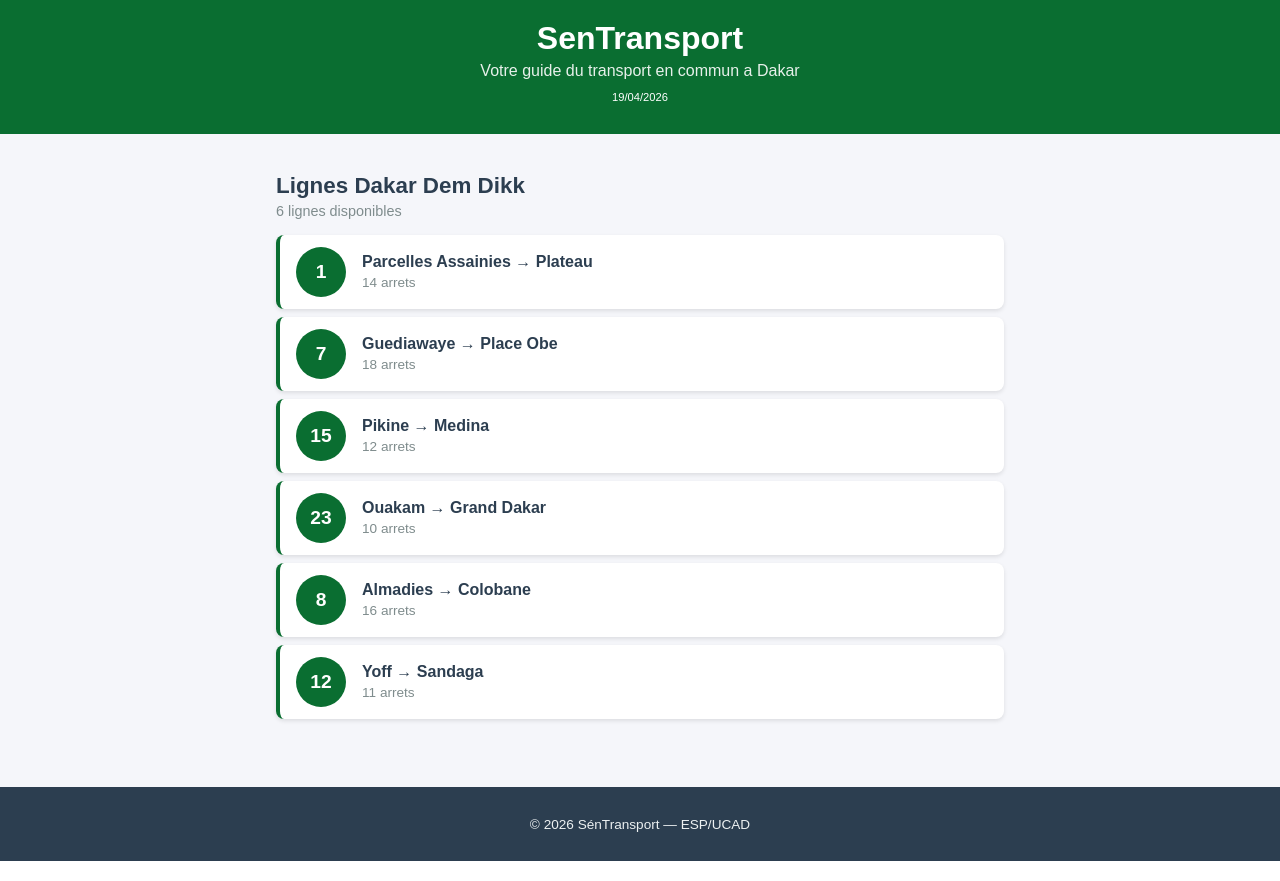
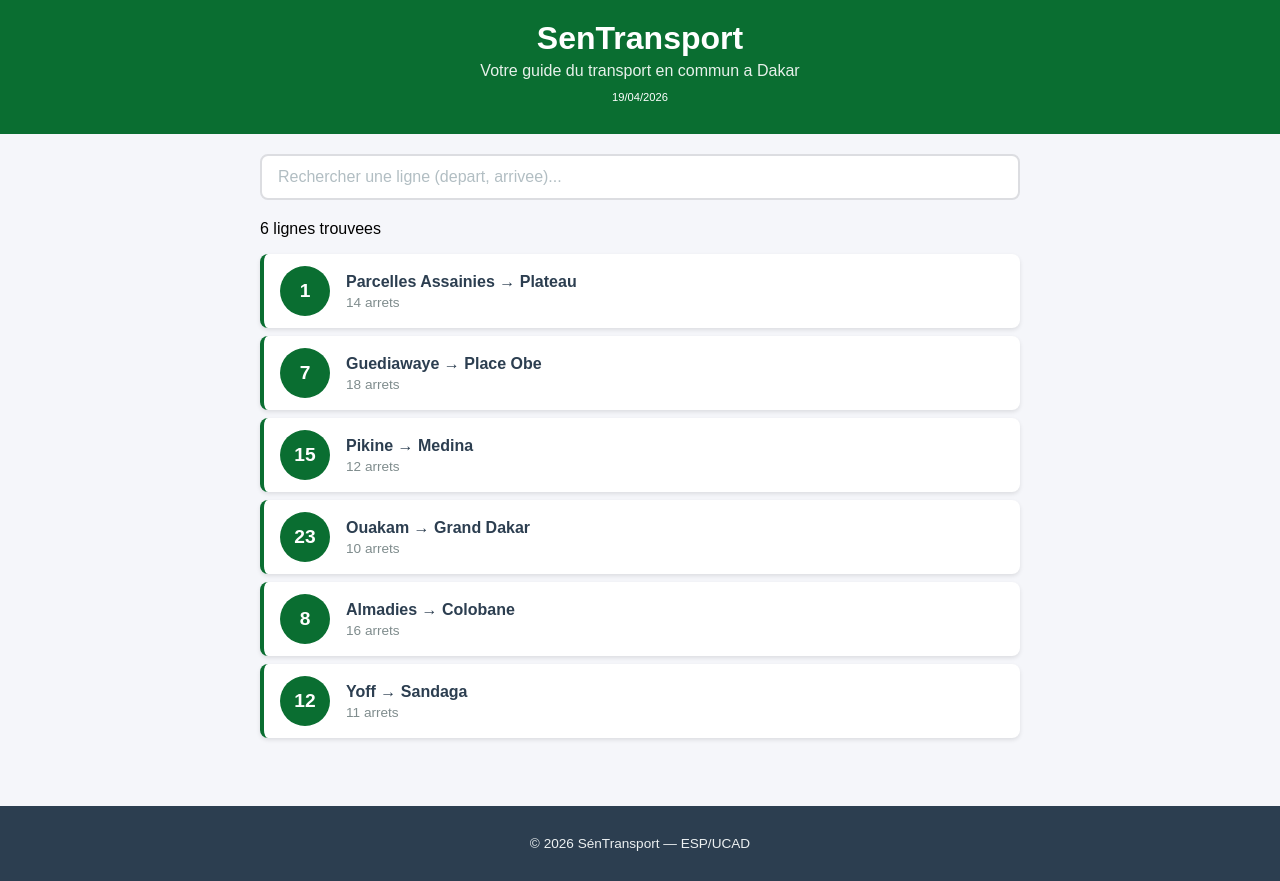
Before and after one commit to Diarra113/sentransport, a React (Create React App) app: page / in a window 1280 px wide. Built offline with nearby package versions, Linux system fonts and the light colour scheme.

Commit message:
Lab 3 : etat, recherche et selection de lignes

```diff
--- a/src/App.css
+++ b/src/App.css
@@ -16,7 +16,18 @@
 }
 
 @media (max-width: 600px) {
-  .contenu {
-    padding: 12px;
-  }
+    .contenu {
+        padding: 12px;
+    }
+
+    .ligne-bus {
+        padding: 10px 12px;
+    }
+
+    .ligne-numero {
+        width: 40px;
+        height: 40px;
+        font-size: 1rem;
+        margin-right: 12px;
+    }
 }
--- a/src/App.js
+++ b/src/App.js
@@ -1,23 +1,80 @@
+import { useState } from 'react';
 import './App.css';
 import Header from './Header';
-import ListeLignes from './ListeLignes';
+import Recherche from './Recherche';
+import LigneBus from './LigneBus';
+import DetailLigne from './DetailLigne';
 import Footer from './Footer';
 
 function App() {
+  const [recherche, setRecherche] = useState("");
+  const [ligneSelectionnee, setLigneSelectionnee] = useState(null);
+
   const lignes = [
-    { id: 1, numero: "1",  depart: "Parcelles Assainies", arrivee: "Plateau",     arrets: 14 },
-    { id: 2, numero: "7",  depart: "Guediawaye",          arrivee: "Place Obe",   arrets: 18 },
-    { id: 3, numero: "15", depart: "Pikine",              arrivee: "Medina",      arrets: 12 },
-    { id: 4, numero: "23", depart: "Ouakam",              arrivee: "Grand Dakar", arrets: 10 },
-    { id: 5, numero: "8",  depart: "Almadies",            arrivee: "Colobane",    arrets: 16 },
-    { id: 6, numero: "12", depart: "Yoff",                arrivee: "Sandaga",     arrets: 11 },
+    { id: 1, numero: "1", depart: "Parcelles Assainies",
+      arrivee: "Plateau", arrets: 14,
+      listeArrets: ["Parcelles U14", "Parcelles U10",
+        "Camberene", "Patte d'Oie", "Grand Dakar",
+        "Colobane", "Ponty", "Plateau"] },
+    { id: 2, numero: "7", depart: "Guediawaye",
+      arrivee: "Place Obe", arrets: 18,
+      listeArrets: ["Guediawaye", "Pikine", "Thiaroye",
+        "Keur Massar", "Grand Yoff", "Parcelles",
+        "Liberte 6", "Place Obe"] },
+    { id: 3, numero: "15", depart: "Pikine",
+      arrivee: "Medina", arrets: 12,
+      listeArrets: ["Pikine Centre", "Thiaroye Gare",
+        "Hann", "Colobane", "Fass", "Medina"] },
+    { id: 4, numero: "23", depart: "Ouakam",
+      arrivee: "Grand Dakar", arrets: 10,
+      listeArrets: ["Ouakam Village", "Mermoz", "Fann",
+        "Point E", "Liberte 5", "Grand Dakar"] },
+    { id: 5, numero: "8", depart: "Almadies",
+      arrivee: "Colobane", arrets: 16,
+      listeArrets: ["Almadies", "Ngor", "Yoff",
+        "Ouest Foire", "Liberte 6", "Colobane"] },
+    { id: 6, numero: "12", depart: "Yoff",
+      arrivee: "Sandaga", arrets: 11,
+      listeArrets: ["Yoff Village", "Aeroport LSS",
+        "Parcelles U17", "Grand Yoff", "HLM", "Sandaga"] },
   ];
+
+  const lignesFiltrees = lignes.filter(l =>
+    l.depart.toLowerCase().includes(recherche.toLowerCase()) ||
+    l.arrivee.toLowerCase().includes(recherche.toLowerCase()) ||
+    l.numero.includes(recherche)
+  );
+
+  function handleClickLigne(ligne) {
+    if (ligneSelectionnee && ligneSelectionnee.id === ligne.id) {
+      setLigneSelectionnee(null);
+    } else {
+      setLigneSelectionnee(ligne);
+    }
+  }
 
   return (
     <div className="App">
       <Header />
       <main className="contenu">
-        <ListeLignes lignes={lignes} />
+        <Recherche valeur={recherche} onChange={setRecherche} />
+        <p className="resultat-recherche">
+          {lignesFiltrees.length} ligne
+          {lignesFiltrees.length > 1 ? 's' : ''} trouvee
+          {lignesFiltrees.length > 1 ? 's' : ''}
+        </p>
+        {lignesFiltrees.map(ligne => (
+          <LigneBus
+            key={ligne.id}
+            numero={ligne.numero}
+            depart={ligne.depart}
+            arrivee={ligne.arrivee}
+            arrets={ligne.arrets}
+            estSelectionnee={ligneSelectionnee && ligneSelectionnee.id === ligne.id}
+            onClick={() => handleClickLigne(ligne)}
+          />
+        ))}
+        {ligneSelectionnee && <DetailLigne ligne={ligneSelectionnee} />}
       </main>
       <Footer />
     </div>
--- /dev/null
+++ b/src/DetailLigne.css
@@ -0,0 +1,67 @@
+.detail-ligne {
+  background-color: #ffffff;
+  border: 2px solid #0a6e31;
+  border-radius: 8px;
+  padding: 20px;
+  margin-top: 16px;
+  animation: slideDown 0.3s ease;
+}
+
+@keyframes slideDown {
+  from { opacity: 0; transform: translateY(-10px); }
+  to   { opacity: 1; transform: translateY(0); }
+}
+
+.detail-titre {
+  color: #0a6e31;
+  margin: 0 0 8px 0;
+  font-size: 1.2rem;
+}
+
+.detail-info {
+  color: #7f8c8d;
+  margin: 0 0 16px 0;
+  font-size: 0.9rem;
+}
+
+.detail-arrets h4 {
+  color: #2c3e50;
+  margin: 0 0 8px 0;
+}
+
+.detail-liste {
+  list-style: none;
+  padding: 0;
+  margin: 0;
+}
+
+.detail-arret {
+  display: flex;
+  align-items: center;
+  padding: 8px 0;
+  border-bottom: 1px solid #f0f0f0;
+}
+
+.detail-arret:last-child {
+  border-bottom: none;
+}
+
+.arret-numero {
+  background-color: #0a6e31;
+  color: white;
+  width: 28px;
+  height: 28px;
+  border-radius: 50%;
+  display: flex;
+  align-items: center;
+  justify-content: center;
+  font-size: 0.8rem;
+  font-weight: bold;
+  margin-right: 12px;
+  flex-shrink: 0;
+}
+
+.arret-nom {
+  color: #2c3e50;
+  font-size: 0.95rem;
+}
--- /dev/null
+++ b/src/DetailLigne.js
@@ -0,0 +1,28 @@
+import './DetailLigne.css';
+
+function DetailLigne({ ligne }) {
+  return (
+    <div className="detail-ligne">
+      <h3 className="detail-titre">
+        Ligne {ligne.numero} : {ligne.depart} &rarr;
+        {ligne.arrivee}
+      </h3>
+      <p className="detail-info">
+        {ligne.arrets} arrets sur ce trajet
+      </p>
+      <div className="detail-arrets">
+        <h4>Arrets principaux :</h4>
+        <ul className="detail-liste">
+          {ligne.listeArrets.map((arret, index) => (
+            <li key={index} className="detail-arret">
+              <span className="arret-numero">{index + 1}</span>
+              <span className="arret-nom">{arret}</span>
+            </li>
+          ))}
+        </ul>
+      </div>
+    </div>
+  );
+}
+
+export default DetailLigne;
--- a/src/LigneBus.css
+++ b/src/LigneBus.css
@@ -47,3 +47,12 @@
   color: #7f8c8d;
   margin-top: 4px;
 }
+
+.ligne-bus-active {
+  border-left: 4px solid #e67e22;
+  background-color: #fef9f3;
+}
+
+.ligne-bus-active .ligne-numero {
+  background-color: #e67e22;
+}
--- a/src/LigneBus.js
+++ b/src/LigneBus.js
@@ -1,8 +1,11 @@
 import './LigneBus.css';
 
-function LigneBus({ numero, depart, arrivee, arrets }) {
+function LigneBus({ numero, depart, arrivee, arrets, estSelectionnee, onClick }) {
   return (
-        <div className="ligne-bus">
+    <div
+      className={`ligne-bus ${estSelectionnee ? 'ligne-bus-active' : ''}`}
+      onClick={onClick}
+    >
       <div className="ligne-numero">{numero}</div>
       <div className="ligne-info">
         <span className="ligne-trajet">
@@ -13,4 +16,5 @@
     </div>
   );
 }
+
 export default LigneBus;
--- /dev/null
+++ b/src/Recherche.css
@@ -0,0 +1,22 @@
+.recherche {
+  margin-bottom: 20px;
+}
+
+.recherche-input {
+  width: 100%;
+  padding: 12px 16px;
+  font-size: 1rem;
+  border: 2px solid #dcdde1;
+  border-radius: 8px;
+  outline: none;
+  box-sizing: border-box;
+  transition: border-color 0.2s;
+}
+
+.recherche-input:focus {
+  border-color: #0a6e31;
+}
+
+.recherche-input::placeholder {
+  color: #b2bec3;
+}
--- /dev/null
+++ b/src/Recherche.js
@@ -0,0 +1,17 @@
+import './Recherche.css';
+
+function Recherche({ valeur, onChange }) {
+  return (
+    <div className="recherche">
+      <input
+        type="text"
+        className="recherche-input"
+        placeholder="Rechercher une ligne (depart, arrivee)..."
+        value={valeur}
+        onChange={e => onChange(e.target.value)}
+      />
+    </div>
+  );
+}
+
+export default Recherche;
```
Lines whose indentation alone changed are shown as unchanged.
